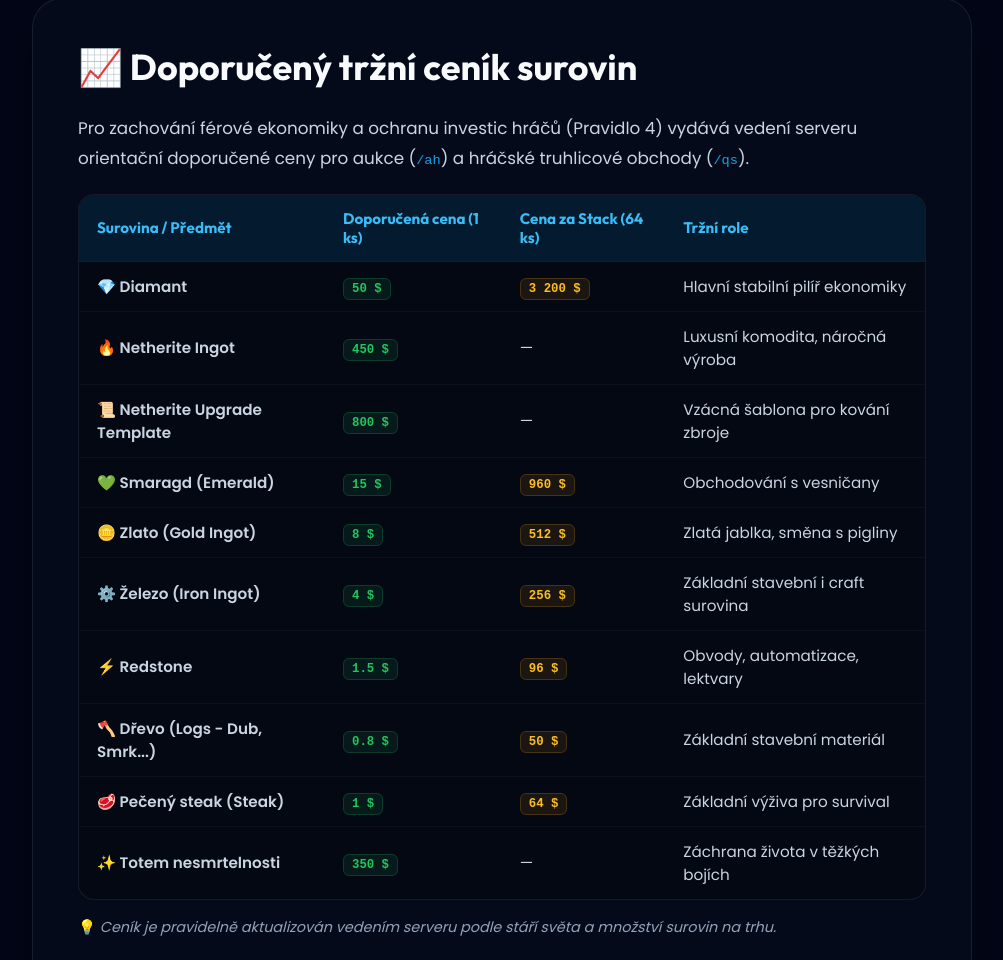
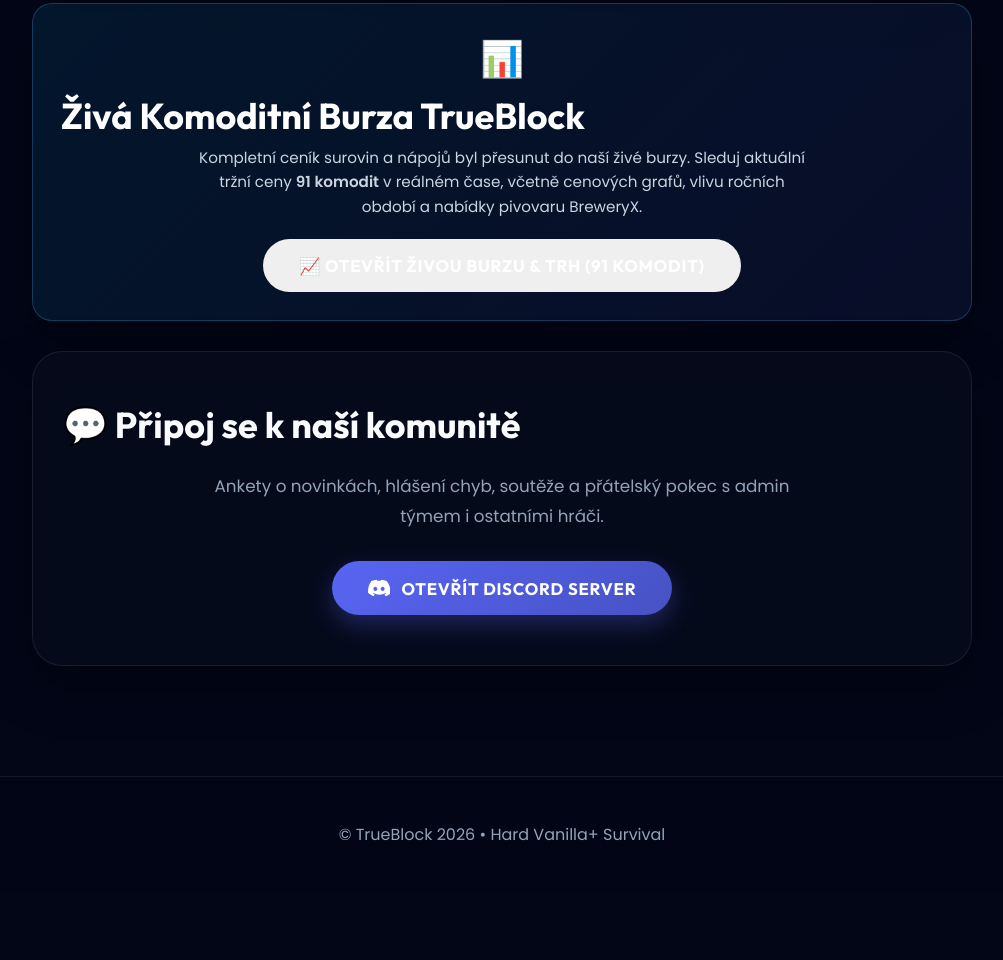
Before and after one commit to HovadoM/Trueblock, a plain HTML site: page index.html in a window 1280 px wide. Shown: the part 2884-3844 px from the top of the page, without its empty margins (138-1141 px from the left). After the commit the page ends 3776 px from the top, so only its background shows below. Drawn offline with Linux system fonts and the light colour scheme; no server answers.

Commit message:
Add files via upload

```diff
--- a/index.html
+++ b/index.html
@@ -1260,90 +1260,16 @@
                 </div>
             </div>
 
-            <!-- Tržní ceník a ekonomika -->
-            <div class="section reveal">
-                <h2>📈 Doporučený tržní ceník surovin</h2>
-                <p style="margin-bottom: 20px;">
-                    Pro zachování férové ekonomiky a ochranu investic hráčů (Pravidlo 4) vydává vedení serveru orientační doporučené ceny pro aukce (<code style="color:var(--accent-blue);">/ah</code>) a hráčské truhlicové obchody (<code style="color:var(--accent-blue);">/qs</code>).
+            <!-- Odkaz na živou burzu komodit -->
+            <div class="section reveal" style="background: linear-gradient(135deg, rgba(14, 165, 233, 0.1), rgba(99, 102, 241, 0.08)); border: 1px solid rgba(56, 189, 248, 0.25); border-radius: 20px; padding: 28px; text-align: center; margin-top: 35px;">
+                <div style="font-size: 2.2em; margin-bottom: 8px;">📊</div>
+                <h2 style="margin-bottom: 8px; color: #fff;">Živá Komoditní Burza TrueBlock</h2>
+                <p style="max-width: 620px; margin: 0 auto 20px; color: #cbd5e1; font-size: 0.95em; line-height: 1.6;">
+                    Kompletní ceník surovin a nápojů byl přesunut do naší živé burzy. Sleduj aktuální tržní ceny <strong>91 komodit</strong> v reálném čase, včetně cenových grafů, vlivu ročních období a nabídky pivovaru BreweryX.
                 </p>
-
-                <div class="price-table-wrapper">
-                    <table class="price-table">
-                        <thead>
-                            <tr>
-                                <th>Surovina / Předmět</th>
-                                <th>Doporučená cena (1 ks)</th>
-                                <th>Cena za Stack (64 ks)</th>
-                                <th>Tržní role</th>
-                            </tr>
-                        </thead>
-                        <tbody>
-                            <tr>
-                                <td><strong>💎 Diamant</strong></td>
-                                <td><span class="price-tag">50 $</span></td>
-                                <td><span class="price-tag-stack">3 200 $</span></td>
-                                <td>Hlavní stabilní pilíř ekonomiky</td>
-                            </tr>
-                            <tr>
-                                <td><strong>🔥 Netherite Ingot</strong></td>
-                                <td><span class="price-tag">450 $</span></td>
-                                <td>—</td>
-                                <td>Luxusní komodita, náročná výroba</td>
-                            </tr>
-                            <tr>
-                                <td><strong>📜 Netherite Upgrade Template</strong></td>
-                                <td><span class="price-tag">800 $</span></td>
-                                <td>—</td>
-                                <td>Vzácná šablona pro kování zbroje</td>
-                            </tr>
-                            <tr>
-                                <td><strong>💚 Smaragd (Emerald)</strong></td>
-                                <td><span class="price-tag">15 $</span></td>
-                                <td><span class="price-tag-stack">960 $</span></td>
-                                <td>Obchodování s vesničany</td>
-                            </tr>
-                            <tr>
-                                <td><strong>🪙 Zlato (Gold Ingot)</strong></td>
-                                <td><span class="price-tag">8 $</span></td>
-                                <td><span class="price-tag-stack">512 $</span></td>
-                                <td>Zlatá jablka, směna s pigliny</td>
-                            </tr>
-                            <tr>
-                                <td><strong>⚙️ Železo (Iron Ingot)</strong></td>
-                                <td><span class="price-tag">4 $</span></td>
-                                <td><span class="price-tag-stack">256 $</span></td>
-                                <td>Základní stavební i craft surovina</td>
-                            </tr>
-                            <tr>
-                                <td><strong>⚡ Redstone</strong></td>
-                                <td><span class="price-tag">1.5 $</span></td>
-                                <td><span class="price-tag-stack">96 $</span></td>
-                                <td>Obvody, automatizace, lektvary</td>
-                            </tr>
-                            <tr>
-                                <td><strong>🪓 Dřevo (Logs - Dub, Smrk...)</strong></td>
-                                <td><span class="price-tag">0.8 $</span></td>
-                                <td><span class="price-tag-stack">50 $</span></td>
-                                <td>Základní stavební materiál</td>
-                            </tr>
-                            <tr>
-                                <td><strong>🥩 Pečený steak (Steak)</strong></td>
-                                <td><span class="price-tag">1 $</span></td>
-                                <td><span class="price-tag-stack">64 $</span></td>
-                                <td>Základní výživa pro survival</td>
-                            </tr>
-                            <tr>
-                                <td><strong>✨ Totem nesmrtelnosti</strong></td>
-                                <td><span class="price-tag">350 $</span></td>
-                                <td>—</td>
-                                <td>Záchrana života v těžkých bojích</td>
-                            </tr>
-                        </tbody>
-                    </table>
-                </div>
-                <p style="margin-top: 15px; font-size: 0.9em; color: var(--text-muted);">
-                    💡 <em>Ceník je pravidelně aktualizován vedením serveru podle stáří světa a množství surovin na trhu.</em>
-                </p>
+                <button class="btn btn-primary" onclick="switchTab('tab-burza', document.querySelectorAll('.tab-btn')[3])" style="display: inline-flex; align-items: center; gap: 8px; margin: 0 auto;">
+                    📈 Otevřít Živou Burzu & Trh (91 komodit)
+                </button>
             </div>
 
         </div>
```
